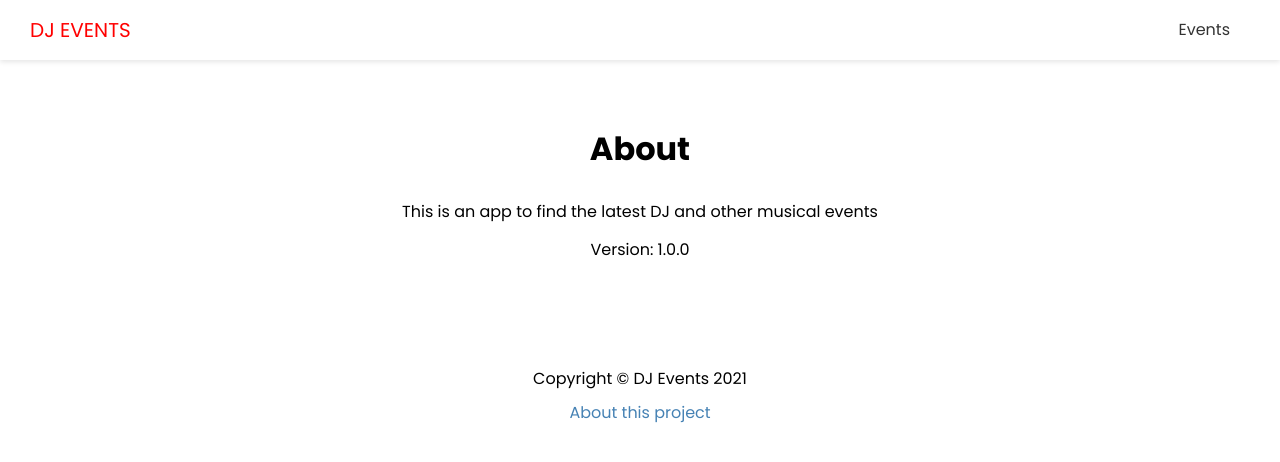
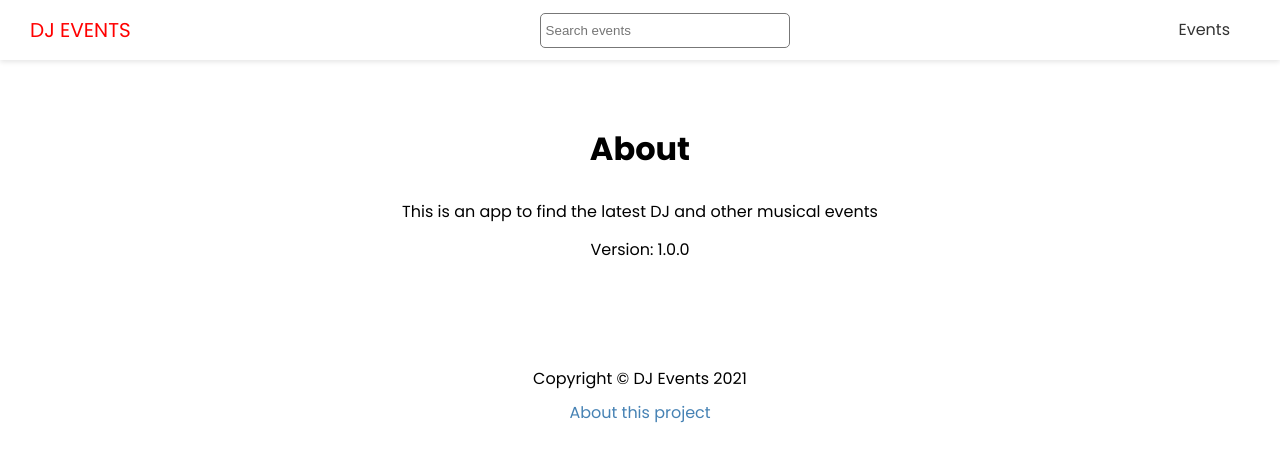
Before and after one commit to Czer0C/NextJS-Dev-to-Deployment, a Next.js app: page /about in a window 1280 px wide. Shown: the top 462 px of the page. Built offline with nearby package versions, Linux system fonts and the light colour scheme.

Commit message:
add search form

```diff
--- a/components/Header.js
+++ b/components/Header.js
@@ -1,5 +1,6 @@
 import Link from "next/link";
 import styles from "@/styles/Header.module.css";
+import Search from "./Search";
 
 export default function Header() {
   return (
@@ -9,6 +10,8 @@ export default function Header() {
           <a>DJ Events</a>
         </Link>
       </div>
+
+      <Search />
 
       <nav>
         <ul>
--- /dev/null
+++ b/components/Search.js
@@ -0,0 +1,29 @@
+import { useState } from "react";
+import { useRouter } from "next/router";
+
+import styles from "@/styles/Search.module.css";
+
+export default function Search() {
+  const [term, termSet] = useState("");
+
+  const router = useRouter();
+
+  const handleSubmit = (e) => {
+    e.preventDefault();
+    router.push(`/events/search?term=${term}`);
+    termSet("");
+  };
+
+  return (
+    <div className={styles.search}>
+      <form onSubmit={handleSubmit}>
+        <input
+          type="text"
+          value={term}
+          onChange={(e) => termSet(e.target.value)}
+          placeholder="Search events"
+        />
+      </form>
+    </div>
+  );
+}
--- a/package.json
+++ b/package.json
@@ -9,6 +9,7 @@
   },
   "dependencies": {
     "next": "10.1.3",
+    "qs": "^6.10.1",
     "react": "17.0.2",
     "react-dom": "17.0.2",
     "react-icons": "^4.2.0"
--- /dev/null
+++ b/styles/Search.module.css
@@ -0,0 +1,7 @@
+.search input {
+  width: 250px;
+  height: 35px;
+  padding: 5px;
+  border: 1px #777 solid;
+  border-radius: 5px;
+}
```
Also changed, not shown: pages/events/search.js (added, +49 -0 lines), 1 other file (tests, documents, lock files or other folders).
